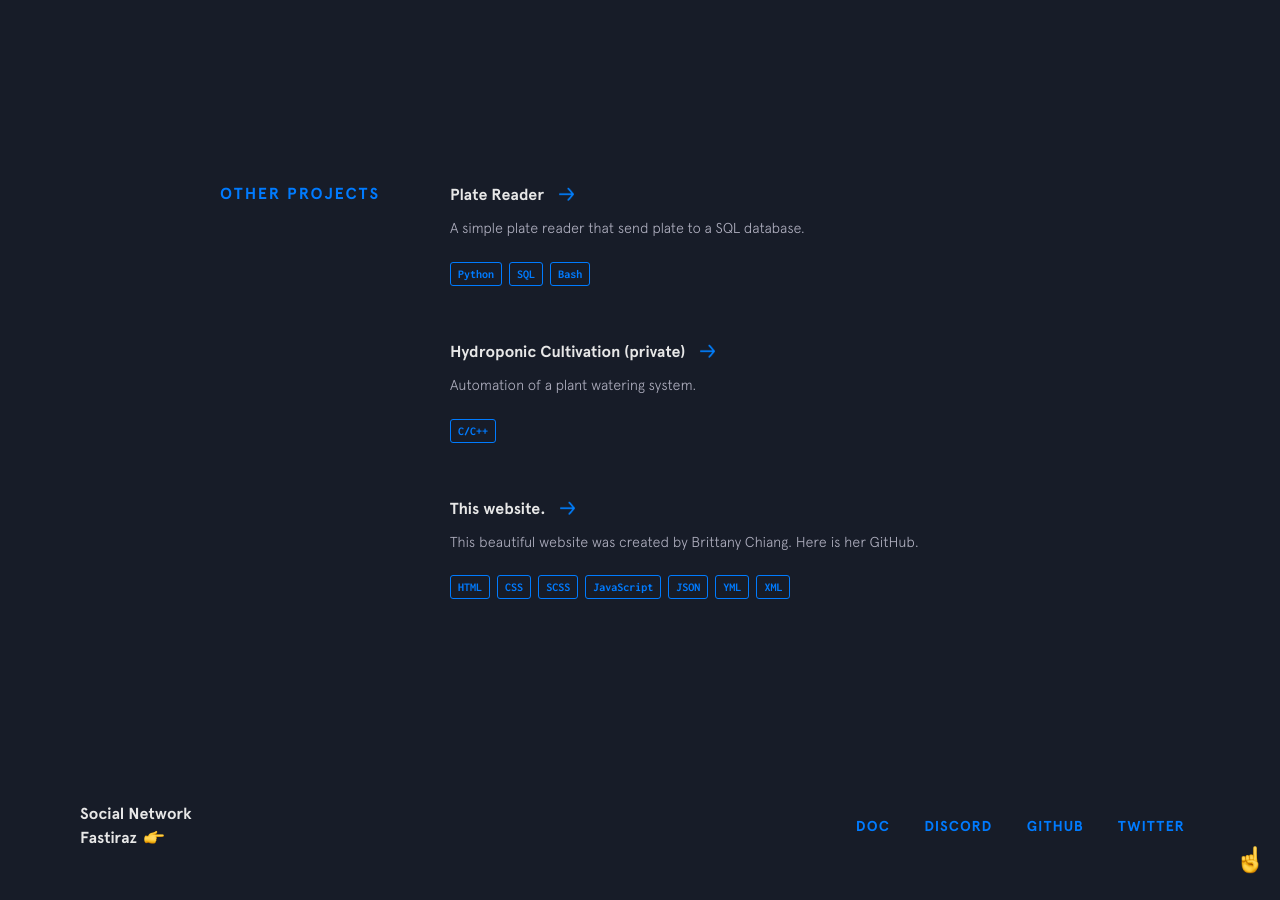
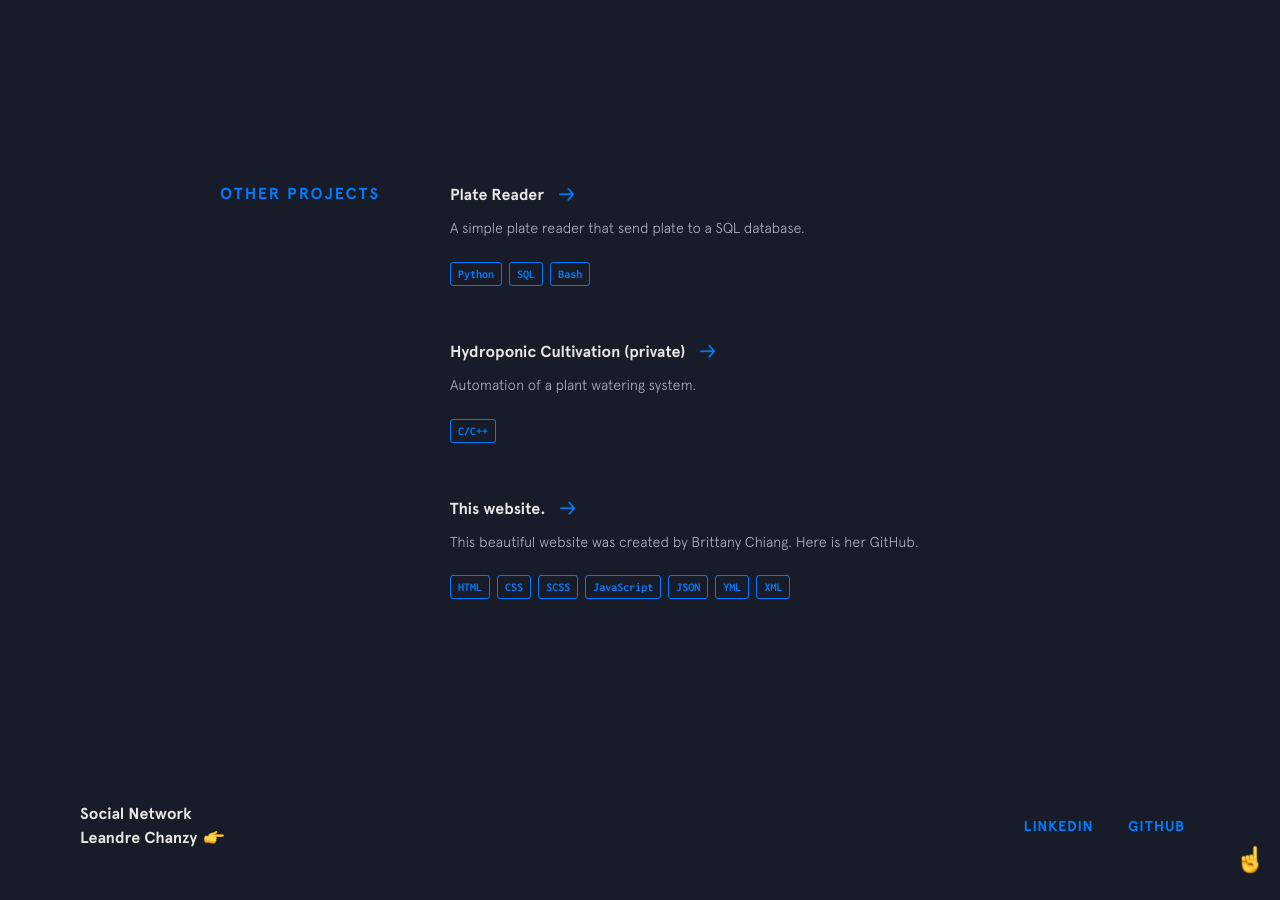
Before and after one commit to leandre-chanzy/leandre-chanzy.github.io, a Jekyll site: the page built from index.html, in a window 1280 px wide and 900 px high, scrolled down 2185 px. Built offline with Jekyll 4.4.1, drawn with Linux system fonts in a browser that asks for light colours; nearby versions of some CDN libraries.

Commit message:
3trd commit

```diff
--- a/_config.yml
+++ b/_config.yml
@@ -1,26 +1,20 @@
 # Site settings
-name: Fastiraz
-title: Fastiraz
+name: Me
+title: Me
 description: Just a student with dreams to achieve.
-url: https://Fastiraz.github.io/
+url: https://leandre-chanzy.github.io/
 baseurl: ''
 email:
 #cover: https://Fastiraz.github.io/img/og.png
-logo: https://Fastiraz.github.io/img/me.png
+logo: https://leandre-chanzy.github.io/img/me.png
 #resume: https://Fastiraz.github.io/resume.pdf
 social:
   #- title: email
   #  url: mailto:
-  - title: Doc
-    url: https://fastiraz.gitbook.io/doc/
-  - title: discord
-    url: https://discord.gg/khaUkXxneH
+  - title: LinkedIn
+    url: https://www.linkedin.com/in/leandre-chanzy/
   - title: github
-    url: https://github.com/Fastiraz
-  #- title: docker
-  #  url: https://hub.docker.com/u/fastiraz
-  - title: twitter
-    url: https://twitter.com/Fastiraz
+    url: https://github.com/leandre-chanzy
 
 # Build settings
 markdown: kramdown
--- a/_includes/footer.html
+++ b/_includes/footer.html
@@ -4,7 +4,7 @@
       <span>Social Network</span>
     </div>
     <div class="bottom">
-      <span>Fastiraz </span>
+      <span>Leandre Chanzy </span>
       <img class="emoji" src="{{site.baseurl}}/img/emojis/pointright.png" alt="emoji">
       <!--<span>2022</span>-->
     </div>
```
Also changed, not shown: img/me.png.
